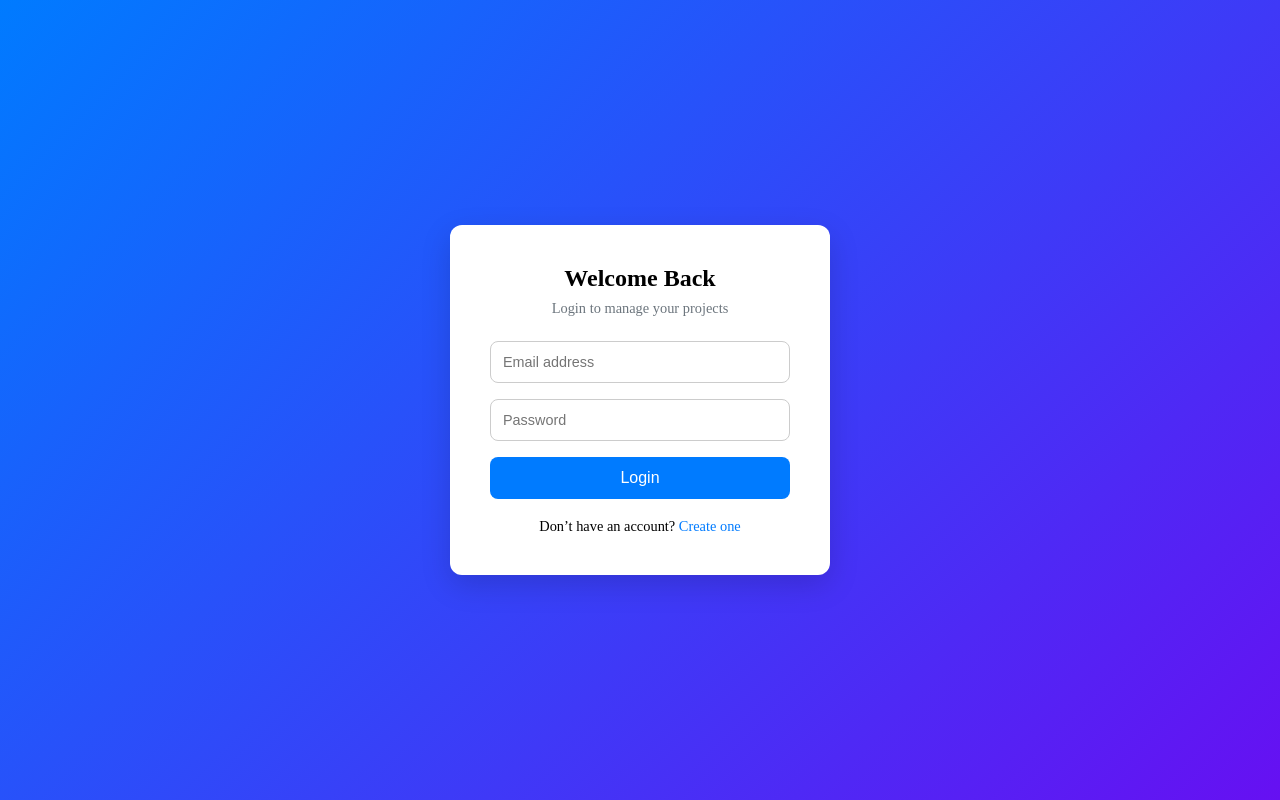
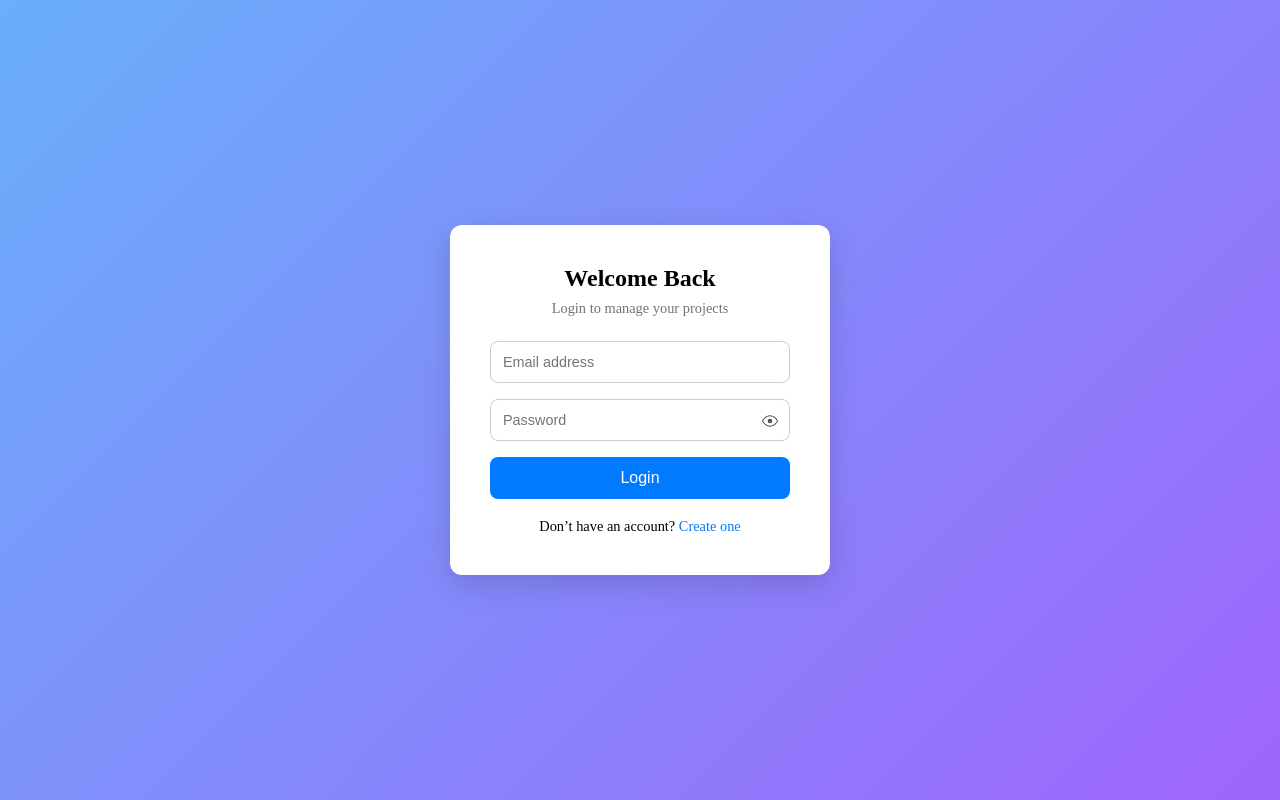
Before and after one commit to cheikhi51/Task-Manager-Frontend, a React (Vite) app: page /login in a window 1280 px wide. Built offline with nearby package versions, Linux system fonts and the light colour scheme.

Commit message:
made some changes in the authentication file

```diff
--- a/index.html
+++ b/index.html
@@ -2,9 +2,9 @@
 <html lang="en">
   <head>
     <meta charset="UTF-8" />
-    <link rel="icon" type="image/svg+xml" href="/vite.svg" />
+    <link rel="icon" type="image/svg+xml" href="./task-manager-logo.png" />
     <meta name="viewport" content="width=device-width, initial-scale=1.0" />
-    <title>task-manager</title>
+    <title>TaskManager</title>
   </head>
   <body>
     <div id="root"></div>
--- a/src/App.css
+++ b/src/App.css
@@ -38,6 +38,28 @@
 .logo-secondary {
   color: #1a1a1a;
 }
+@keyframes popInAnimation {
+  0%{
+    transform: scale(0.7);
+    opacity: 0;
+  }
+  30%{
+    opacity: 1;
+    transform: scale(1);
+  }
+  70%{
+    transform: scale(0.7);
+    opacity: 1;
+  }
+  100%{
+    opacity: 1;
+    transform: scale(1);
+  }
+}
+
+.pop-in{
+  animation: popInAnimation 1s ease-in;
+}
 
 /* Navigation links */
 .navbar-links {
@@ -243,7 +265,7 @@ button {
   display: flex;
   align-items: center;
   justify-content: center;
-  background: linear-gradient(135deg, #007bff, #6610f2);
+  background: linear-gradient(135deg, #69affa, #9f65fc);
 }
 
 .signup-card {
@@ -319,7 +341,7 @@ button {
   display: flex;
   align-items: center;
   justify-content: center;
-  background: linear-gradient(135deg, #007bff, #6610f2);
+  background: linear-gradient(135deg, #69affa, #9f65fc);
 }
 
 .login-card {
@@ -371,7 +393,6 @@ button {
   background-color: #6c757d;
   cursor: not-allowed;
 }
-
 .error {
   background-color: #ffe0e0;
   color: #b00020;
@@ -444,7 +465,7 @@ button {
   background-color: #0056b3;
 }
 
-.btn-secondary {
+.btn-secondary1 {
   border: 1px solid #007bff;
   color: #007bff;
   padding: 0.75rem 1.75rem;
@@ -454,7 +475,7 @@ button {
   transition: all 0.3s;
 }
 
-.btn-secondary:hover {
+.btn-secondary1:hover {
   background-color: #007bff;
   color: #fff;
 }
@@ -1522,3 +1543,30 @@ button {
 .btn-cancel:active {
   transform: translateY(0);
 }
+.password-wrapper {
+  position: relative;
+  width: 100%;
+}
+
+.password-input {
+  width: 100%;
+  padding-right: 45px;
+}
+
+.show-password {
+  position: absolute;
+  bottom: 35%;
+  right: 12px;
+  transform: translateY(-50%);
+  background: none;
+  border: none;
+  cursor: pointer;
+  display: flex;
+  align-items: center;
+  justify-content: center;
+  color: #555;
+}
+
+.show-password:hover {
+  color: #000;
+}
--- a/src/App.jsx
+++ b/src/App.jsx
@@ -28,15 +28,14 @@ function App() {
   useEffect(() => {
     const timer = setTimeout(() => {
       setLoading(false);
-    }, 2000);
+    }, 3000);
 
     return () => clearTimeout(timer);
   }, []);
   if (loading){
     return (
       <div className='logo-loader'>
-        <img src="./TaskManagerLogo.png" alt="TaskManager logo" className='task-manager-logo'/>
-        <div className="logo-text"><span className='first-part'>Task</span><span className='second-part'>Manager</span></div>
+        <img src="/task-manager-logo.png" alt="TaskManager logo" className='task-manager-logo pop-in' style={{width:"40px",height:"40px"}}/>
       </div>
     )
   }
--- a/src/components/Home.jsx
+++ b/src/components/Home.jsx
@@ -22,7 +22,7 @@ function Home() {
             <Link to="/signup" className="btn-primary">
               Get Started
             </Link>
-            <a href="#contact" className="btn-secondary">
+            <a href="#contact" className="btn-secondary1">
               Contact Us
             </a>
           </div>
--- a/src/components/Login.jsx
+++ b/src/components/Login.jsx
@@ -1,9 +1,10 @@
 import React, { useState } from "react";
 import { Link, useNavigate } from "react-router-dom";
-
+import { GoEye } from "react-icons/go";
+import { GoEyeClosed } from "react-icons/go";
 function Login({ setAuthToken }) {
   const navigate = useNavigate();
-
+  const [inputType, setInputType] = useState("password");
   const [formData, setFormData] = useState({
     email: "",
     password: "",
@@ -67,14 +68,29 @@ function Login({ setAuthToken }) {
             required
           />
 
+          <div className="password-wrapper">
             <input
-            type="password"
+              type={inputType}
               name="password"
               placeholder="Password"
               value={formData.password}
               onChange={handleChange}
+              className="password-input"
               required
             />
+
+            <span
+              type="button"
+              onClick={() =>
+                setInputType(inputType === "password" ? "text" : "password")
+              }
+              className="show-password"
+            >
+              {inputType === "password" ? <GoEye /> : <GoEyeClosed />}
+            </span>
+          </div>
+
+
 
           <button type="submit" disabled={loading}>
             {loading ? "Logging in..." : "Login"}
--- a/src/components/Signup.jsx
+++ b/src/components/Signup.jsx
@@ -1,8 +1,12 @@
 import React, { useState } from "react";
 import { Link, useNavigate } from "react-router-dom";
+import { GoEye } from "react-icons/go";
+import { GoEyeClosed } from "react-icons/go";
 
 function Signup() {
   const navigate = useNavigate();
+  const [inputType1, setInputType1] = useState("password");
+  const [inputType2, setInputType2] = useState("password");
 
   const [formData, setFormData] = useState({
     name: "",
@@ -34,7 +38,7 @@ function Signup() {
 
     try {
       // 🔗 Spring Boot endpoint (adjust URL if needed)
-      const response = await fetch("http://localhost:8080/api/auth/signup", {
+      const response = await fetch("http://localhost:8080/api/auth/register", {
         method: "POST",
         headers: { "Content-Type": "application/json" },
         body: JSON.stringify({
@@ -83,23 +87,49 @@ function Signup() {
             required
           />
 
+          <div className="password-wrapper">
                       <input
-            type="password"
+                        type={inputType1}
                         name="password"
                         placeholder="Password"
                         value={formData.password}
                         onChange={handleChange}
+                        className="password-input"
                         required
                       />
 
+                      <span
+                        type="button"
+                        onClick={() =>
+                          setInputType1(inputType1 === "password" ? "text" : "password")
+                        }
+                        className="show-password"
+                      >
+                        {inputType1 === "password" ? <GoEye /> : <GoEyeClosed />}
+                      </span>
+                    </div>
+
+                    <div className="password-wrapper">
                                 <input
-            type="password"
+                                  type={inputType2}
                                   name="confirmPassword"
                                   placeholder="Confirm password"
                                   value={formData.confirmPassword}
                                   onChange={handleChange}
+                                  className="password-input"
                                   required
                                 />
+
+                                <span
+                                  type="button"
+                                  onClick={() =>
+                                    setInputType2(inputType2 === "password" ? "text" : "password")
+                                  }
+                                  className="show-password"
+                                >
+                                  {inputType2 === "password" ? <GoEye /> : <GoEyeClosed />}
+                                </span>
+                              </div>
 
           <button type="submit" disabled={loading}>
             {loading ? "Creating account..." : "Sign Up"}
--- a/src/components/UserDashboard.jsx
+++ b/src/components/UserDashboard.jsx
@@ -14,6 +14,7 @@ const UserDashboard = ({setAuthToken}) => {
   const [showTaskModal, setShowTaskModal] = useState(false);
   const [error, setError] = useState('');
   const [showLogout, setShowLogout] = useState(false);
+  const [currentUser, setCurrentUser] = useState(null);
 
   const [projectForm, setProjectForm] = useState({
     title: '',
@@ -36,6 +37,7 @@ const UserDashboard = ({setAuthToken}) => {
 
   useEffect(() => {
     fetchProjects();
+    fetchCurrentUser();
   }, []);
 
   useEffect(() => {
@@ -113,6 +115,16 @@ const UserDashboard = ({setAuthToken}) => {
   }
 };
 
+  const fetchCurrentUser = async () => {
+    try {
+      const response = await axios.get("http://localhost:8080/api/auth/me", {
+        headers: getHeaders()
+      });
+      setCurrentUser(response.data);
+    } catch (err) {
+      console.error(err.response?.data || err.message);
+    }
+  };
 
   const handleCreateTask = async () => {
     if (!selectedProject || !taskForm.title || !taskForm.description) return;
@@ -176,7 +188,7 @@ const UserDashboard = ({setAuthToken}) => {
     <div className="dashboard">
       <header className="header">
         <div className="header-content">
-          <h1>Task Manager</h1>
+          <h1>Hello , <span style={{color:"#16bde7ff"}}>{currentUser?.name || 'User'}</span></h1>
           {showLogout &&
             <Logout setAuthToken={setAuthToken} setShowLogout={setShowLogout} />
           }
```
Lines whose indentation alone changed are shown as unchanged.
